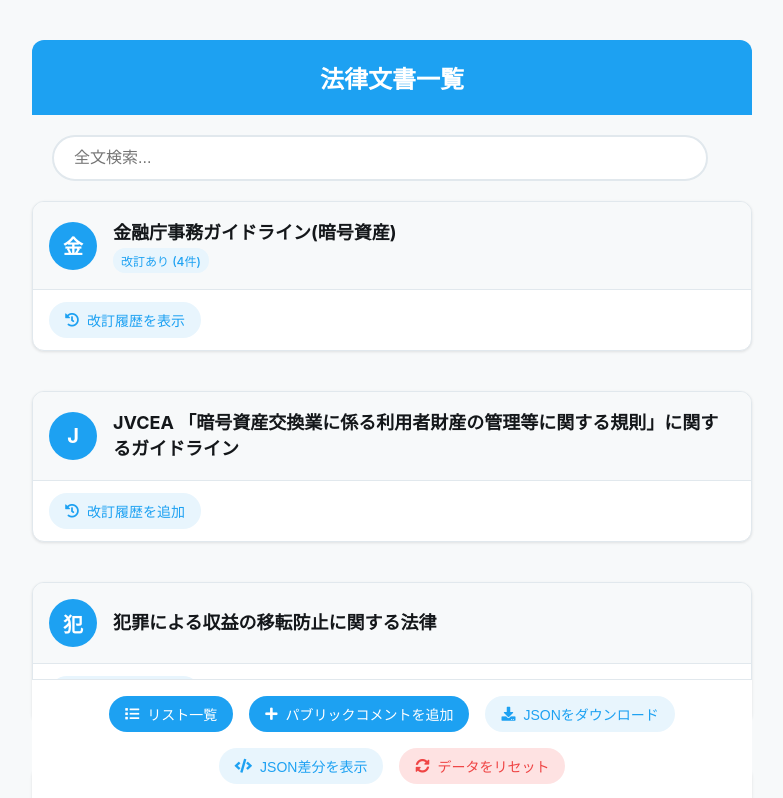
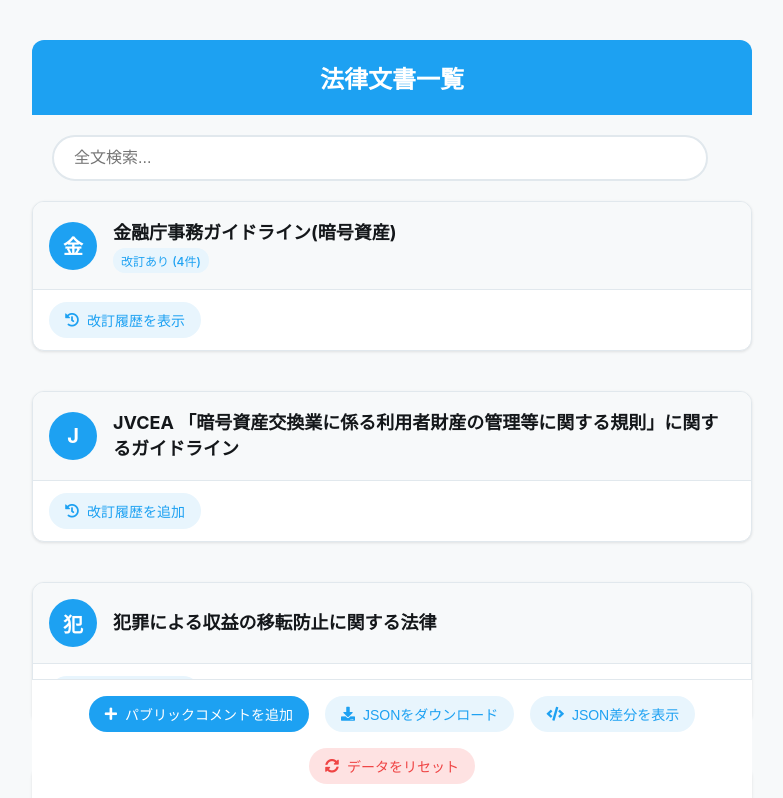
Before and after one commit to yamatoya/sb1-bnykmy, a Vue app: page / in a window 1280 px wide. Shown: the top 798 px of the page, without its empty margins (248-1031 px from the left). Built offline with nearby package versions, Linux system fonts and the light colour scheme.

Commit message:
Update Index.vue to skip lists arrays

```diff
--- a/src/components/Index.vue
+++ b/src/components/Index.vue
@@ -73,10 +73,6 @@
       <footer class="footer">
         <div class="footer-content">
           <div class="footer-buttons">
-            <router-link to="/lists" class="action-button primary-button">
-              <i class="fas fa-list"></i>
-              <span>リスト一覧</span>
-            </router-link>
             <router-link to="/public-comment/new" class="action-button primary-button">
               <i class="fas fa-plus"></i>
               <span>パブリックコメントを追加</span>
@@ -131,7 +127,12 @@ export default {
       const storedData = localStorage.getItem(STORAGE_KEY)
       if (storedData) {
         try {
-          documents.value = JSON.parse(storedData)
+          const parsedData = JSON.parse(storedData)
+          // Skip arrays that start with "lists"
+          const filteredData = Object.fromEntries(
+            Object.entries(parsedData).filter(([key]) => !key.startsWith('lists'))
+          )
+          documents.value = filteredData
         } catch (e) {
           console.error('Failed to parse stored documents:', e)
           saveToLocalStorage(documentsData)
```
